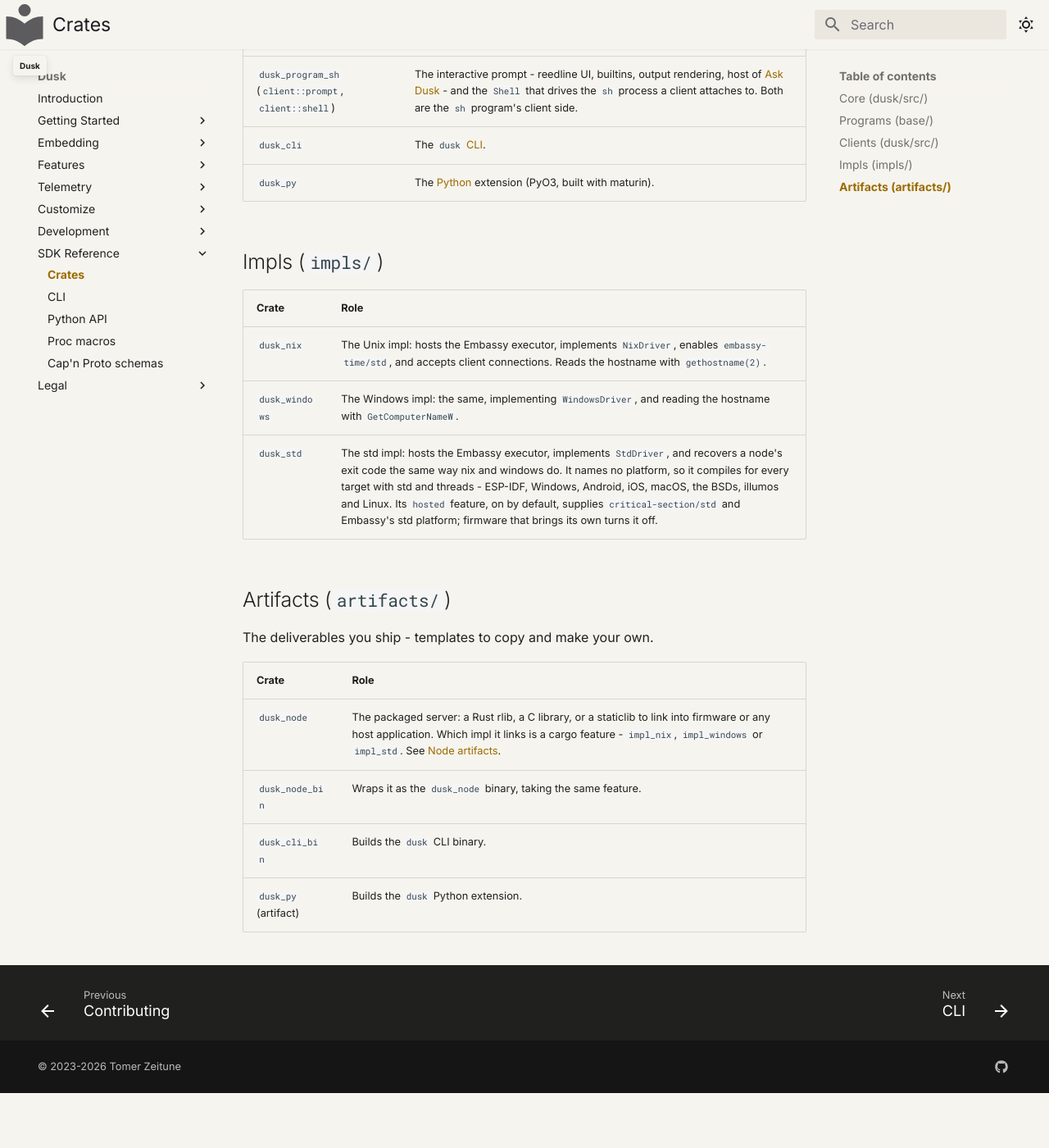
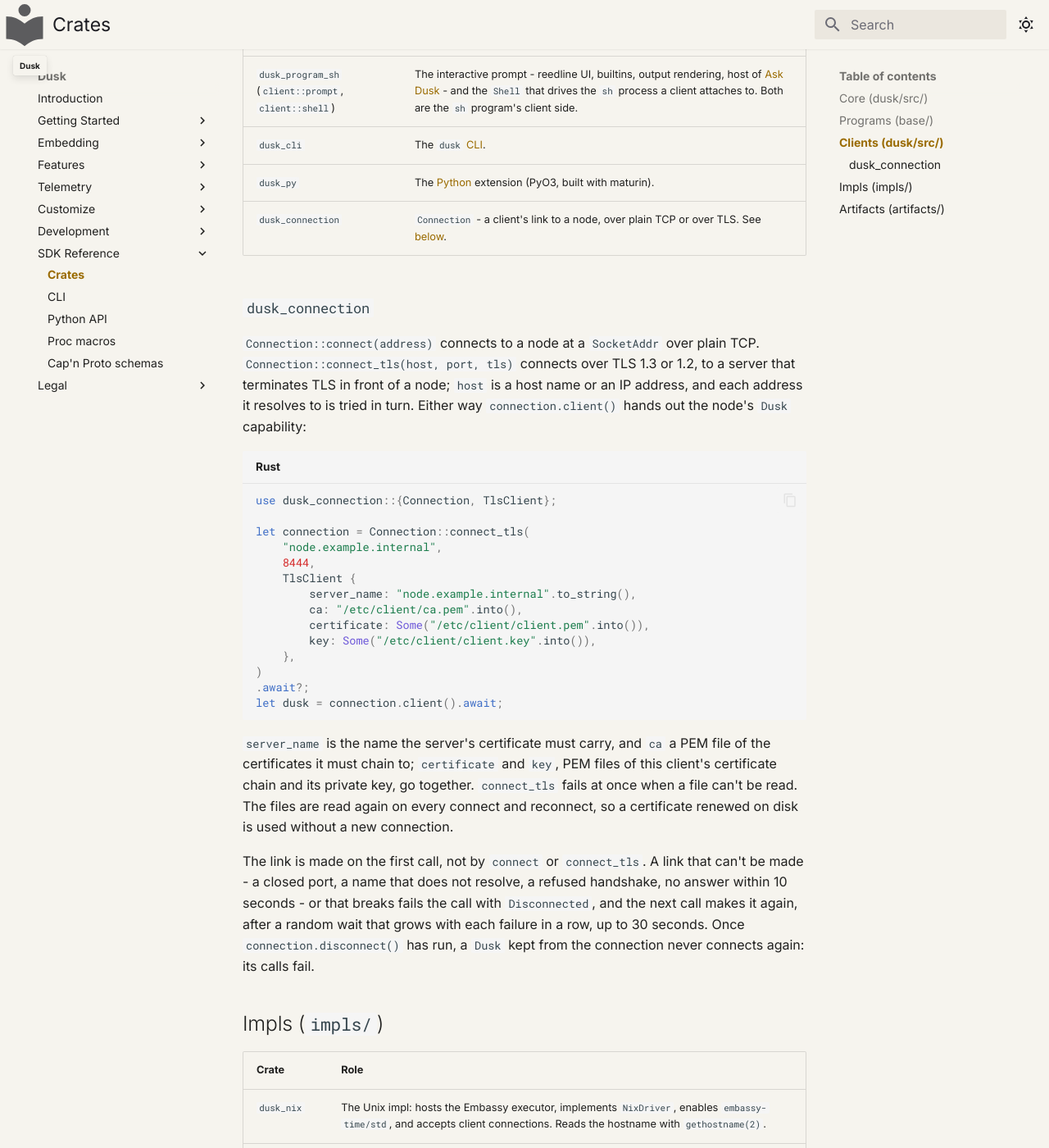
Before and after one commit to tomerze/dusk, an MkDocs documentation site: the page built from docs/docs/sdk-reference/crates.md, in a window 1280 px wide and 1400 px high, scrolled down 1277 px. Shown: the whole window at 82% size. Built offline with MkDocs 1.6.1 and Material for MkDocs 9.7.7, drawn with Linux system fonts in a browser that asks for light colours; comment, search, counter and statistics services are not loaded; before the commit the page ends 2610 px from its top, so only the background shows below that.

Commit message:
Update docs for connecting to a node from Rust over TLS
The crates reference lists dusk_connection among the clients and says
how a Rust client connects with it: connect to a SocketAddr over plain
TCP, connect_tls to a host name or address over TLS, what each field of
TlsClient holds, that the files are read again on every reconnect, that
a link that can't be made or breaks fails the call with Disconnected and
is made again on the next call after a growing random wait, and that
nothing connects again after disconnect.

````diff
--- a/docs/docs/sdk-reference/crates.md
+++ b/docs/docs/sdk-reference/crates.md
@@ -39,6 +39,47 @@
 | `dusk_program_sh` (`client::prompt`, `client::shell`) | The interactive prompt - reedline UI, builtins, output rendering, host of [Ask Dusk](../features/ask-dusk.md) - and the `Shell` that drives the `sh` process a client attaches to. Both are the `sh` program's client side. |
 | `dusk_cli` | The `dusk` [CLI](cli.md). |
 | `dusk_py` | The [Python](python-api.md) extension (PyO3, built with maturin). |
+| `dusk_connection` | `Connection` - a client's link to a node, over plain TCP or over TLS. See [below](#dusk_connection). |
+
+### `dusk_connection`
+
+`Connection::connect(address)` connects to a node at a `SocketAddr` over plain
+TCP. `Connection::connect_tls(host, port, tls)` connects over TLS 1.3 or 1.2, to
+a server that terminates TLS in front of a node; `host` is a host name or an IP
+address, and each address it resolves to is tried in turn. Either way
+`connection.client()` hands out the node's `Dusk` capability:
+
+```rust
+use dusk_connection::{Connection, TlsClient};
+
+let connection = Connection::connect_tls(
+    "node.example.internal",
+    8444,
+    TlsClient {
+        server_name: "node.example.internal".to_string(),
+        ca: "/etc/client/ca.pem".into(),
+        certificate: Some("/etc/client/client.pem".into()),
+        key: Some("/etc/client/client.key".into()),
+    },
+)
+.await?;
+let dusk = connection.client().await;
+```
+
+`server_name` is the name the server's certificate must carry, and `ca` a PEM
+file of the certificates it must chain to; `certificate` and `key`, PEM files of
+this client's certificate chain and its private key, go together. `connect_tls`
+fails at once when a file can't be read. The files are read again on every
+connect and reconnect, so a certificate renewed on disk is used without a new
+connection.
+
+The link is made on the first call, not by `connect` or `connect_tls`. A link
+that can't be made - a closed port, a name that does not resolve, a refused
+handshake, no answer within 10 seconds - or that breaks fails the call with
+`Disconnected`, and the next call makes it again, after a random wait that
+grows with each failure in a row, up to 30 seconds. Once
+`connection.disconnect()` has run, a `Dusk` kept from the connection never
+connects again: its calls fail.
 
 ## Impls (`impls/`)
 
````
